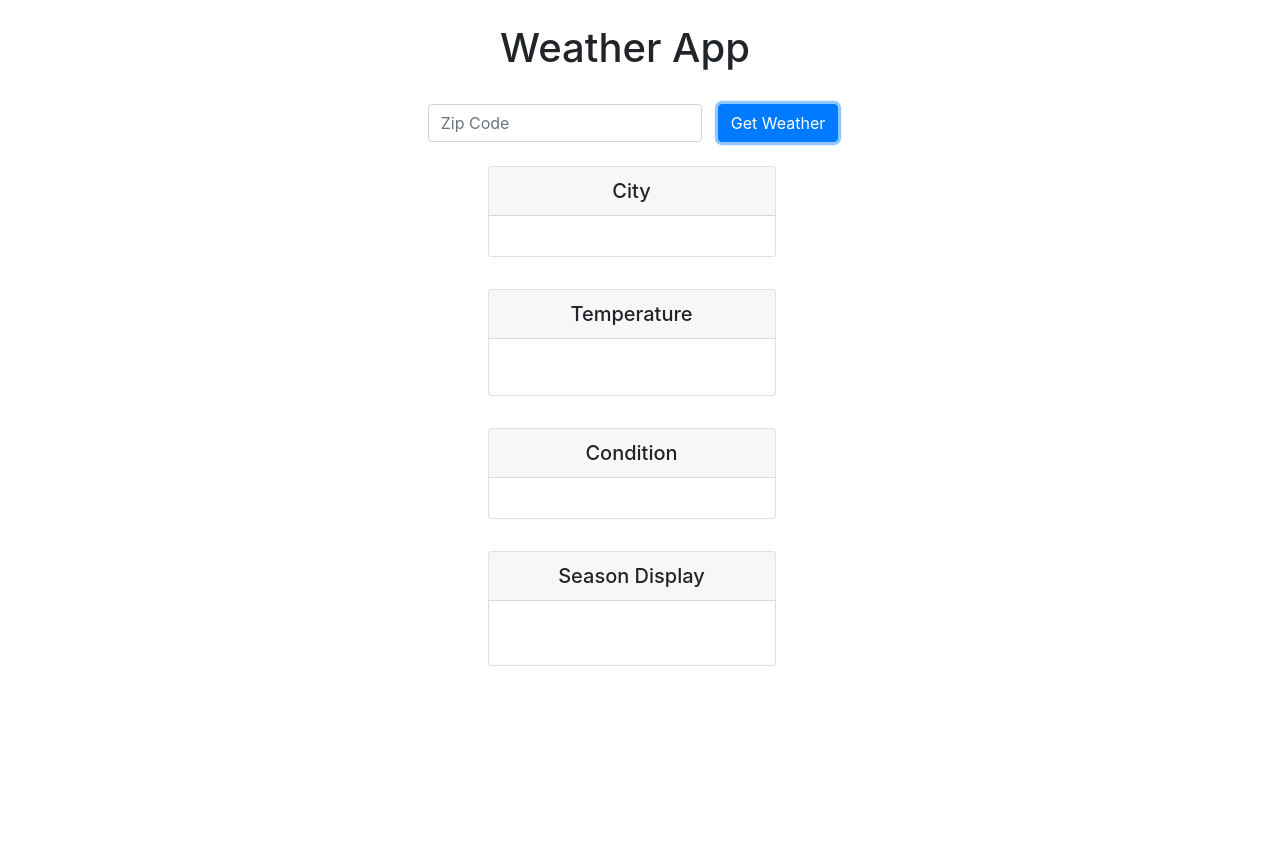
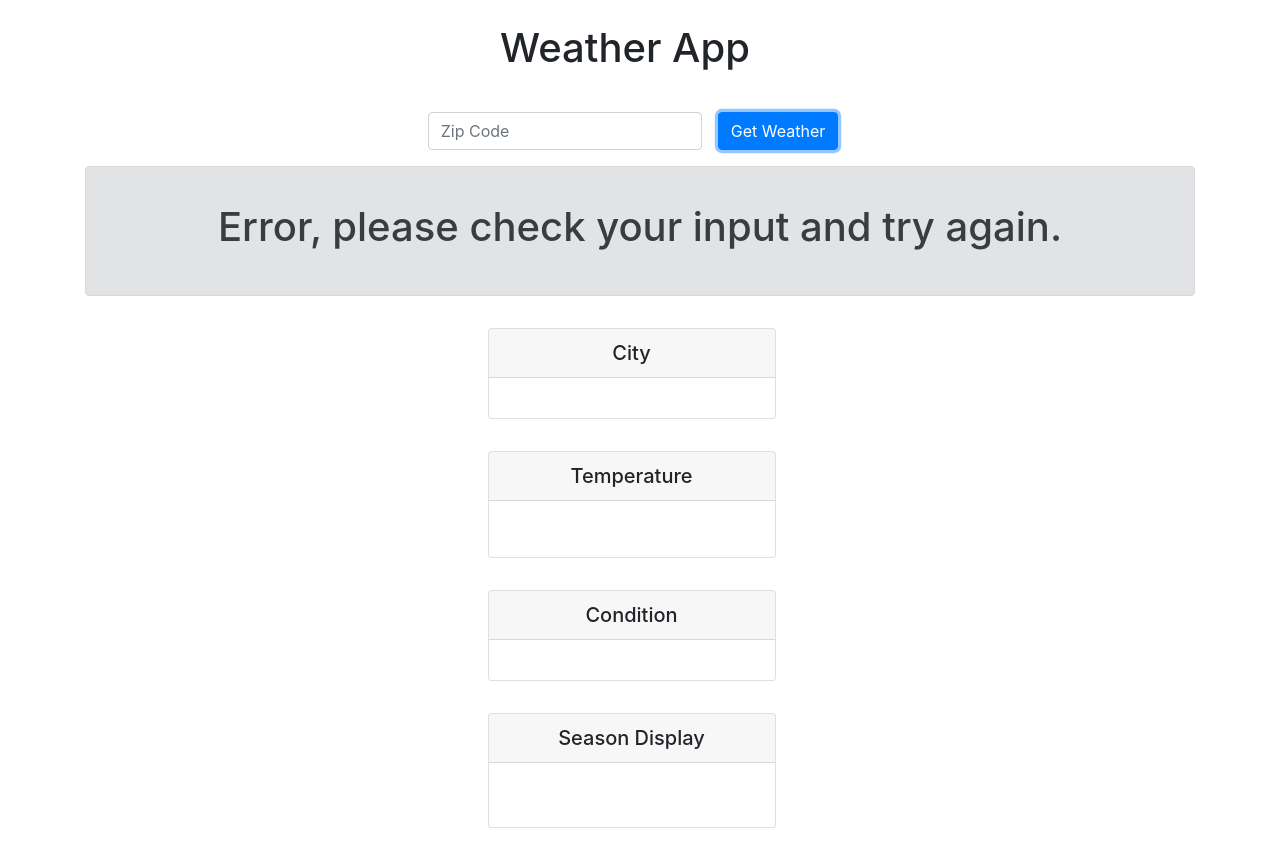
Before and after one commit to skylerkk/Async-Weather-App, a plain HTML site: page index.html in a window 1280 px wide. Both pictures are taken after a click on the button "Get Weather". Before the commit the page ends 800 px from the top, so only its background shows below. Drawn offline with nearby package versions, Linux system fonts and the light colour scheme; no server answers.

Commit message:
added a error message catch

```diff
--- a/index.html
+++ b/index.html
@@ -20,11 +20,14 @@
         <div class="row text-center col-12">
             <h1 class = "col-lg-12 py-4">Weather App</h1>
         </div>
-        <div class="row text-center col-12 justify-content-center">
+        <div class="row text-center col-12 justify-content-center py-2">
             <div class="form-group mx-sm-3 mb-2">
                 <input type="input" class="form-control" id="ZipCode" placeholder="Zip Code">
             </div>
             <button id = "btn" type="submit" class="btn btn-primary mb-2">Get Weather</button>
+        </div>
+        <div id = "errorMessage" class = "alert alert-secondary col-lg-12 text-center" style = "display: none">
+        <h1 class = "col-lg-12 py-4"></h1>
         </div>
     </div>
 
--- a/js/main.js
+++ b/js/main.js
@@ -1,6 +1,7 @@
 //get variables
 const btn = document.getElementById("btn");
 const zipCode = document.getElementById("ZipCode");
+const errorMessage = document.getElementById("errorMessage");
 const cityName = document.getElementById("cityName");
 const temperatureK = document.getElementById("temperatureK");
 const temperatureF = document.getElementById("temperatureF");
@@ -22,6 +23,7 @@ btn.addEventListener("click", function () {
         .then(response => response.json())
         .then((data) => {
             console.log(data.weather[0].icon);
+            errorMessage.style.display = "none";
             cityName.innerHTML = data.name;
             let temperature = data.main.temp;
             temperatureK.innerHTML = `${Math.floor(temperature)} K`;
@@ -29,5 +31,8 @@ btn.addEventListener("click", function () {
             temperatureC.innerHTML = `${Math.floor(temperature - 273.15)} C`;
             condition.innerHTML = data.weather[0].main;
             other.src = `${iconString}${data.weather[0].icon}@4x.png`;
+        }).catch(error => {
+            errorMessage.style.display = "block";
+            errorMessage.children[0].innerHTML = "Error, please check your input and try again.";
         });
 });
```
